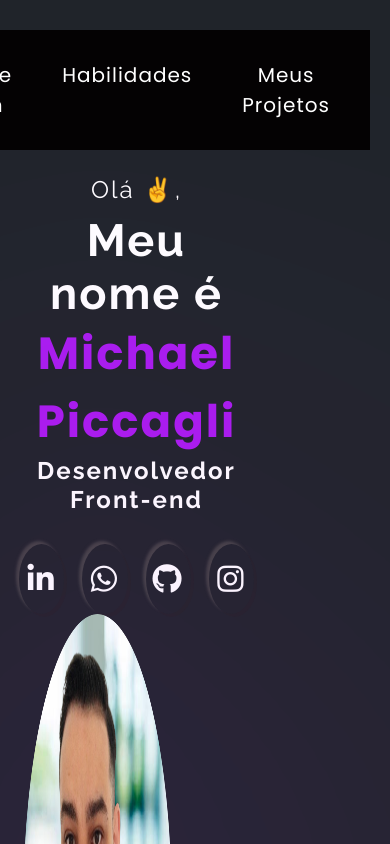
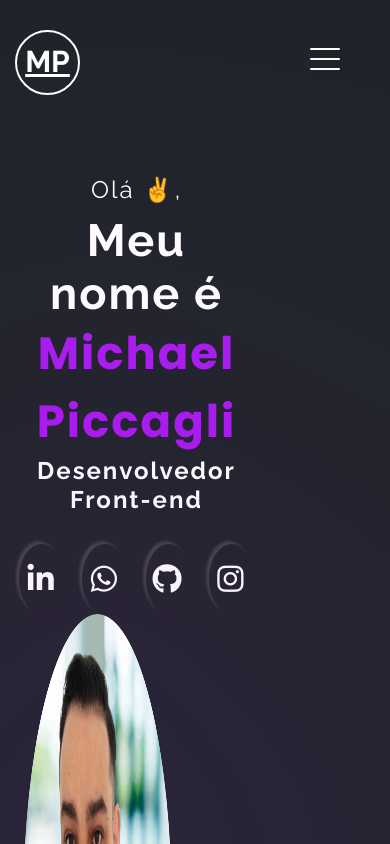
Before and after one commit to michaelpiccagli/portfolio-react, a React (Vite) app: page / in a window 390 px wide. Shown: the top 844 px of the page. Built offline with nearby package versions, Linux system fonts and the light colour scheme.

Commit message:
header com useState menu hamburguer

```diff
--- a/src/components/Header.jsx
+++ b/src/components/Header.jsx
@@ -1,6 +1,17 @@
+import React, { useState } from 'react';
 import '../styles/header.css';
 
 const Header = () => {
+  const [menuOpen, setMenuOpen] = useState(false);
+
+  const toggleMenu = () => {
+    setMenuOpen(!menuOpen);
+  };
+
+  const closeMenu = () => {
+    setMenuOpen(false);
+  };
+
   return (
     <header className="header">
       <div className="container">
@@ -9,16 +20,13 @@ const Header = () => {
             <h1 className="logo no-select">MP</h1>
           </a>
           <nav>
-            <input id="menu-hamburguer" type="checkbox" />
-            <label htmlFor="menu-hamburguer">
-              <div className="menu">
-                <span className="hamburguer"></span>
-              </div>
-            </label>
-            <ul>
-              <li><a href="#about">Sobre mim</a></li>
-              <li><a href="#skills">Habilidades</a></li>
-              <li><a href="#projects">Meus projetos</a></li>
+            <div className="menu" onClick={toggleMenu} aria-label="Menu hamburguer" tabIndex={0} role="button" onKeyPress={toggleMenu}>
+              <span className={`hamburguer ${menuOpen ? 'open' : ''}`}></span>
+            </div>
+            <ul className={menuOpen ? 'open' : ''}>
+              <li><a href="#about" onClick={closeMenu}>Sobre mim</a></li>
+              <li><a href="#skills" onClick={closeMenu}>Habilidades</a></li>
+              <li><a href="#projects" onClick={closeMenu}>Meus projetos</a></li>
             </ul>
           </nav>
         </div>
--- a/src/styles/header.css
+++ b/src/styles/header.css
@@ -26,6 +26,7 @@
   gap: 10px;
 }
 
+
 .header nav li a {
   color: var(--white-color);
   text-transform: capitalize;
@@ -49,61 +50,90 @@
   display: none;
   width: 60px;
   height: 60px;
+  cursor: pointer;
   align-self: flex-end;
+  position: relative;
+  z-index: 1001;
+  margin-top: 28px;
 }
 
-  .header nav label {
-    display: flex;
-    flex-direction: column;
-    cursor: pointer;
-    color: var(--white-color);
+.header .hamburguer,
+.header .hamburguer::before,
+.header .hamburguer::after {
+  display: block;
+  background-color: var(--white-color);
+  width: 30px;
+  height: 2px;
+  position: relative;
+  transition: all 0.4s ease-in-out;
+  border-radius: 1px;
 }
 
-  .header .hamburguer {
-    background-color: var(--white-color);
-    color: var(--white-color);
-    position: relative;
-    display: block;
-    width: 30px;
-    height: 2px;
-    top: 29px;
-    left: 15px;
-    transition: 0.5s ease-in-out;
+.header .hamburguer::before,
+.header .hamburguer::after {
+  content: "";
+  position: absolute;
 }
 
-  .header .hamburguer:before,
-  .header .hamburguer:after {
-    background-color: var(--white-color);
-    content: "";
-    display: block;
-    width: 100%;
-    height: 100%;
-    position: relative;
-    transition: 0.5s ease-in-out;
-  }
-
-  .header .hamburguer:before {
+.header .hamburguer::before {
   top: -10px;
 }
 
-  .header .hamburguer:after {
-    bottom: -10px;
+.header .hamburguer::after {
+  top: 10px;
 }
 
-  .header input {
-    display: none;
+.header .hamburguer.open {
+  background-color: transparent;
 }
 
-  .header input:checked ~ label .hamburguer {
+.header .hamburguer.open::before {
   transform: rotate(45deg);
-  }
-
-  .header input:checked ~ label .hamburguer:before {
-    transform: rotate(90deg);
   top: 0;
 }
 
-  .header input:checked ~ label .hamburguer:after {
-    transform: rotate(90deg);
-    bottom: 0;
+.header .hamburguer.open::after {
+  transform: rotate(-45deg);
+  top: 0;
 }
+
+.header nav ul {
+  display: flex;
+  gap: 10px;
+}
+
+@media (max-width: 900px) {
+
+  .header .menu {
+    display: flex;
+  }
+
+  .header nav ul {
+    display: none;
+    flex-direction: column;
+    position: absolute;
+    top: 70px;
+    right: 20px;
+    background-color: var(--dark-background-color);
+    padding: 20px;
+    border-radius: 8px;
+    width: 200px;
+    z-index: 1000;
+  }
+
+  .header nav ul.open {
+    display: flex;
+  }
+
+  .header nav ul li a {
+    padding: 15px 10px;
+    font-size: 1.8rem;
+    border-radius: 5px;
+    text-align: center;
+    transition: all 0.3s ease;
+  }
+
+  .header nav ul li {
+    margin-bottom: 8px;
+  }
+}
```
Lines whose indentation alone changed are shown as unchanged.
